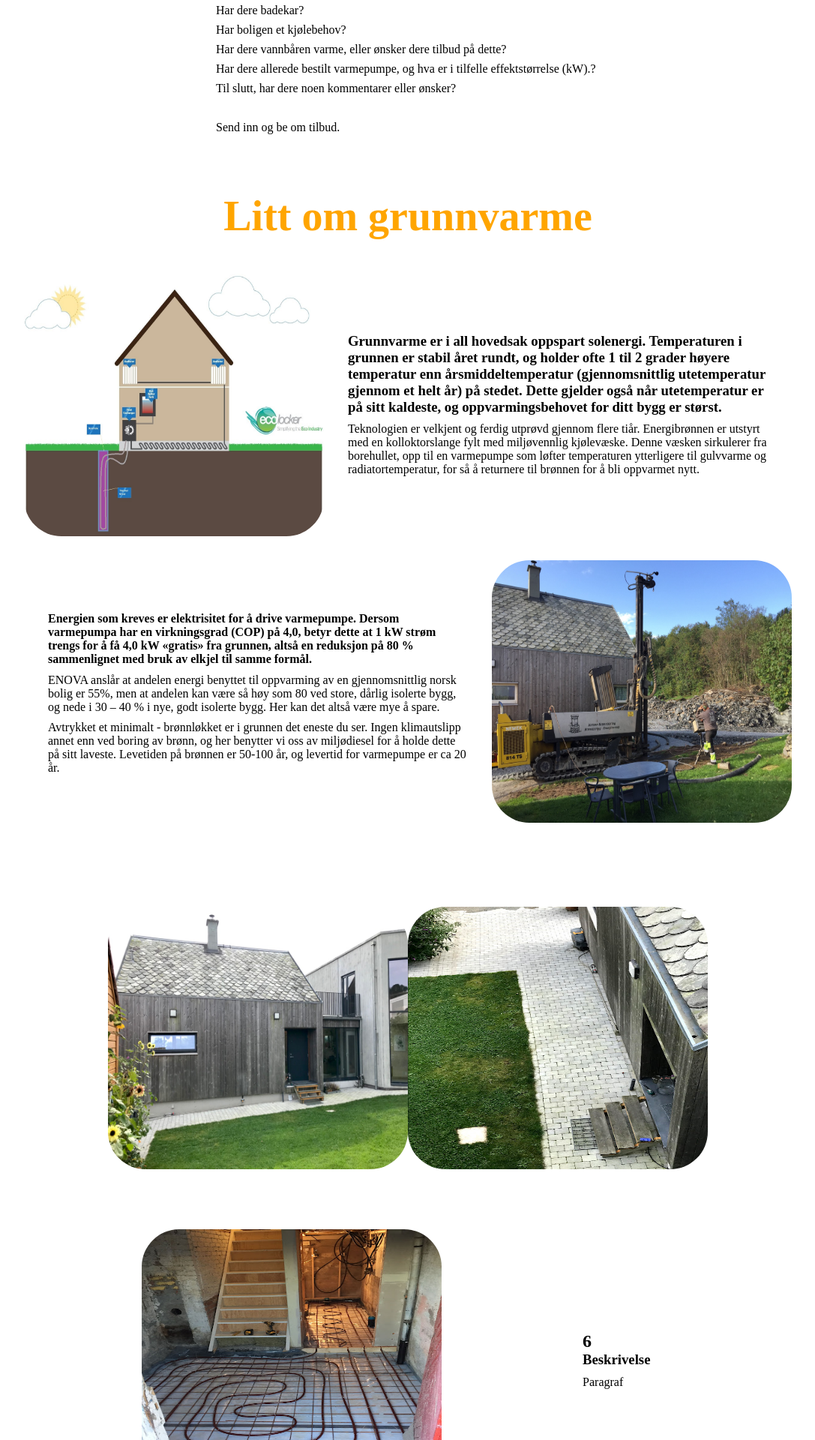
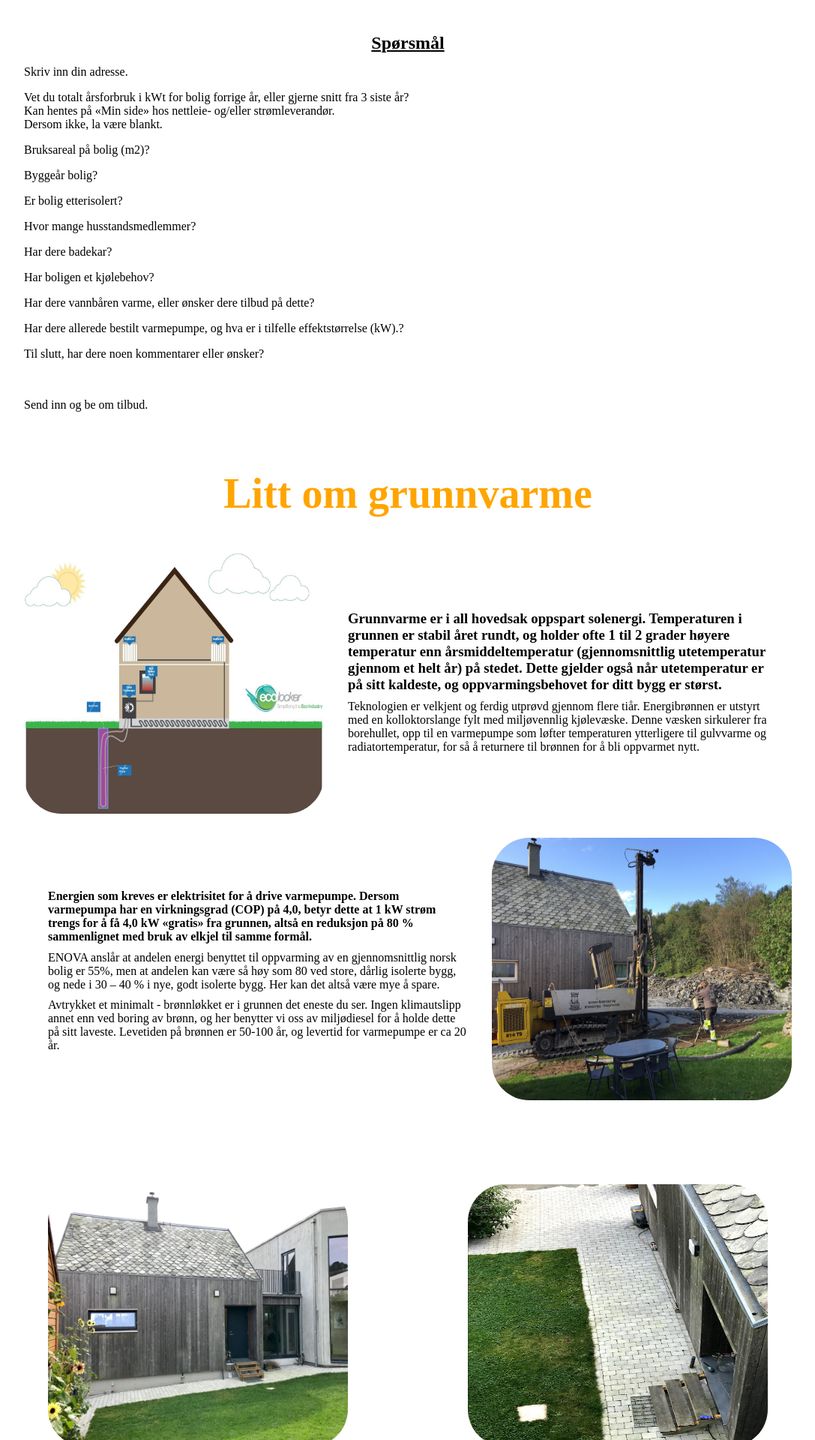
Before and after one commit to joar1/igrunn, a React (Create React App) app: page / in a window 1280 px wide. Shown: the part 700-2620 px from the top of the page at 75% size, without its empty margins (96-1183 px from the left). Built offline with nearby package versions, Linux system fonts and the light colour scheme.

Commit message:
questions

```diff
--- a/src/components/Questions.jsx
+++ b/src/components/Questions.jsx
@@ -7,8 +7,8 @@ function Questions() {
 			<p>Skriv inn din adresse.</p>
 			<p>
 				Vet du totalt årsforbruk i kWt for bolig forrige år, eller gjerne snitt
-				fra 3 siste år? Kan hentes på «Min side» hos nettleie- og/eller
-				strømleverandør. Dersom ikke, la være blankt.
+				fra 3 siste år? {<br />}Kan hentes på «Min side» hos nettleie- og/eller
+				strømleverandør. {<br />} Dersom ikke, la være blankt.
 			</p>
 			<p>Bruksareal på bolig (m2)?</p>
 			<p>Byggeår bolig?</p>
@@ -32,7 +32,7 @@ export default Questions;
 
 const QuestionContainer = styled.div`
 	color: black;
-	width: 40%;
+	width: 80%;
 	margin: 2em auto;
 
 	h2 {
@@ -41,6 +41,6 @@ const QuestionContainer = styled.div`
 	}
 
 	p {
-		margin: 0.5em 0;
+		margin: 1em 0;
 	}
 `;
--- a/src/pages/Home.jsx
+++ b/src/pages/Home.jsx
@@ -18,9 +18,9 @@ function Home() {
 	return (
 		<>
 			<Navbar />
+			<HeaderIgrunn>Energien henter du fra Igrunnen</HeaderIgrunn>
 			<CardRight
 				img={Bilde1NoBg}
-				title='Energien henter du fra Igrunnen'
 				description='Betydelig redusert strømregning og økt komfort på samme tid, er det mulig? Ved bruk av grunnvarme fra energibrønn og varmepumpe kan du redusere strømforbruk med opptil 50 % samtidig som du øker komforten innomhus. Endelig får du brønnboring og VVS på samme sted, hvor vi i tillegg har vurdert lokale grunnforhold sett i sammenheng med antatt energiforbruk, slik at grunnvarmeanlegget blir optimalisert for nettopp deres bolig.'
 				paragraph='
 				Slik fungerer det:
@@ -47,19 +47,22 @@ function Home() {
 				<img src={Bilde5} alt='#' />
 			</ImageContainer>
 
-			<CardLeft
-				img={Bilde6}
-				title='6'
-				description='Beskrivelse'
-				paragraph='Paragraf'
-			/>
-
-			<CardRight
-				img={Bilde7}
-				title='7'
-				description='Beskrivelse'
-				paragraph='Paragraf'
-			/>
+			<HeaderH1>Passer dette min bolig?</HeaderH1>
+			<StyledParagraph>
+				For å benytte seg av grunnvarme gir det mest mening om du har vannbåren
+				varme installert- som gir stabil og behagelig innetemperatur i hele
+				rommet. Vannbåren varme er følgelig lettere å implementere under
+				planleggingen av nybygg - dersom du ikke er så heldig at du allerede har
+				dette i ditt eksisterende bygg. Men, det er fullt mulig å installere
+				vannbåren varme under renovering (om du er litt nevenyttig), og klarer
+				du ikke dette selv kan vi hjelpe deg med prosessen. Se her hvordan det
+				kan gjøres, enten ved utskiftning av gulv, eller ved å installere fra
+				undersiden om du kommer til fra for eksempel kjeller.
+			</StyledParagraph>
+			<ImageContainer>
+				<img src={Bilde6} alt='#' />
+				<img src={Bilde7} alt='#' />
+			</ImageContainer>
 
 			<Footer />
 		</>
@@ -67,6 +70,13 @@ function Home() {
 }
 
 export default Home;
+
+const HeaderIgrunn = styled.h1`
+	padding: 2em 0 1em 0;
+	font-size: 4em;
+	text-align: center;
+	color: orange;
+`;
 
 const HeaderH1 = styled.h1`
 	padding: 0.8em;
@@ -79,10 +89,18 @@ const ImageContainer = styled.div`
 	display: flex;
 	align-items: center;
 	justify-content: space-evenly;
-	margin: 5em 15em;
+	margin: 5em auto;
 	img {
 		height: 350px;
 		width: 400px;
 		border-radius: 50px;
 	}
 `;
+
+const StyledParagraph = styled.p`
+	width: 60%;
+	text-align: center;
+	word-wrap: normal;
+	margin: 0 auto;
+	margin-bottom: 2em;
+`;
```
Also changed, not shown: 7 other files (tests, documents, lock files or other folders).
